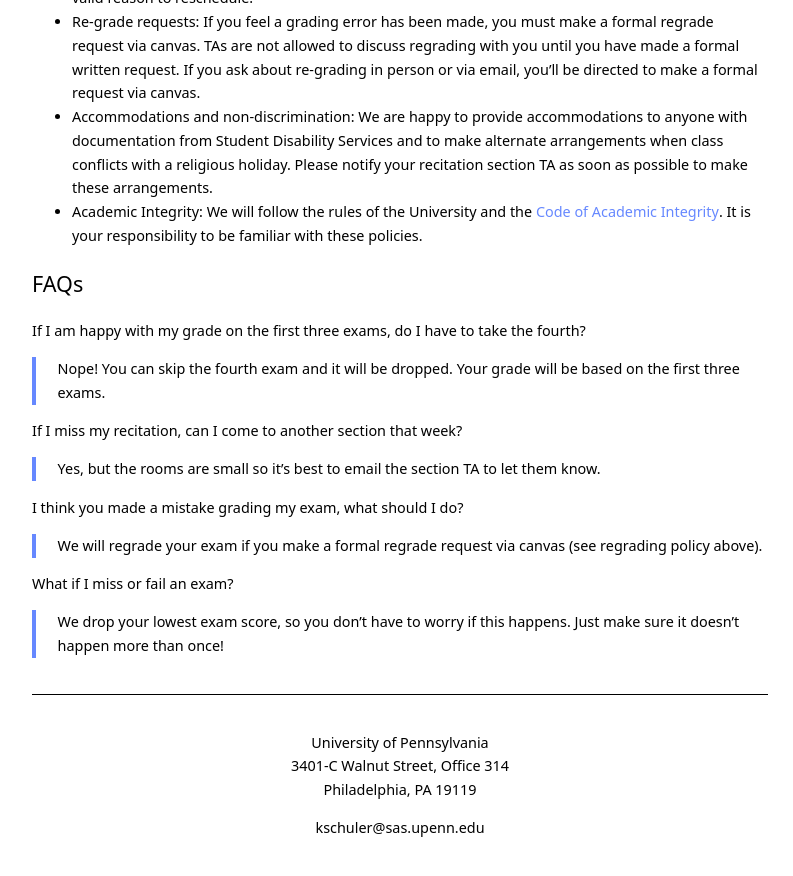
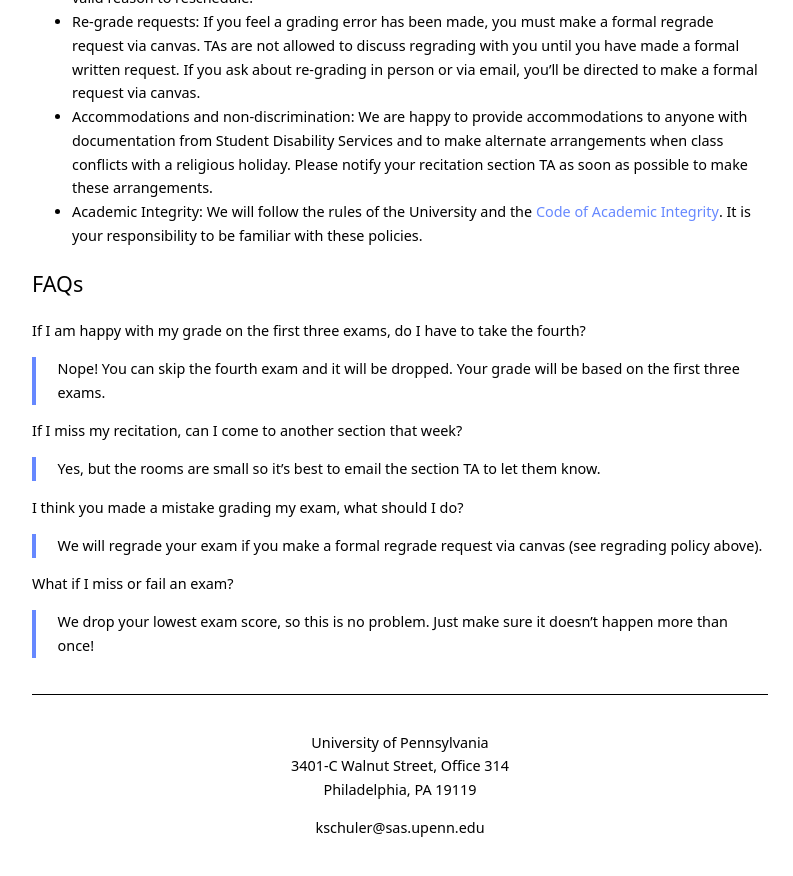
Before and after one commit to kschuler/ling001, a Jekyll site: the page built from ling001/index.md, in a window 1280 px wide and 900 px high, scrolled down 2957 px. Shown: the top 876 px of the window, without its empty margins (240-1033 px from the left). Built offline with Jekyll 4.4.1, drawn with Linux system fonts in a browser that asks for light colours.

Commit message:
Update index.md

```diff
--- a/ling001/index.md
+++ b/ling001/index.md
@@ -91,4 +91,4 @@ Grading (50 points total):
 > We will regrade your exam if you make a formal regrade request via canvas (see regrading policy above).
 
 **What if I miss or fail an exam?**
-> We drop your lowest exam score, so you don't have to worry if this happens. Just make sure it doesn't happen more than once!
+> We drop your lowest exam score, so this is no problem. Just make sure it doesn't happen more than once!
```
